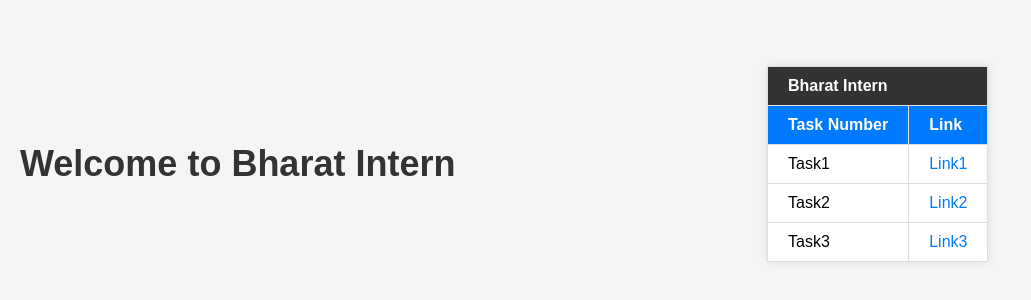
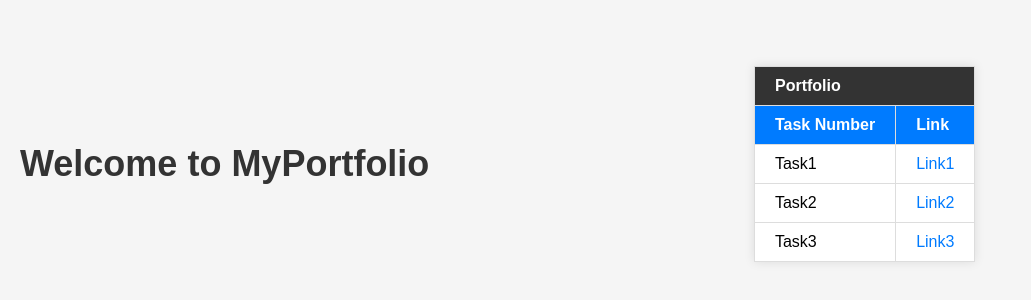
Before and after one commit to saiyamjain26/BharatIntern, a plain HTML site: page index.html in a window 1280 px wide. Shown: the part 236-536 px from the top of the page, without its empty margins (0-1031 px from the left). Drawn offline with Linux system fonts and the light colour scheme.

Commit message:
Update index.html

```diff
--- a/index.html
+++ b/index.html
@@ -63,10 +63,10 @@
 </head>
 <body>
 <center>
-<h1>Welcome to Bharat Intern</h1>
+<h1>Welcome to MyPortfolio</h1>
 <table border="1">
 <tr>
-<th colspan="2">Bharat Intern</th>
+<th colspan="2">Portfolio</th>
 </tr>
 <tr>
 <th>Task Number</th>
```
